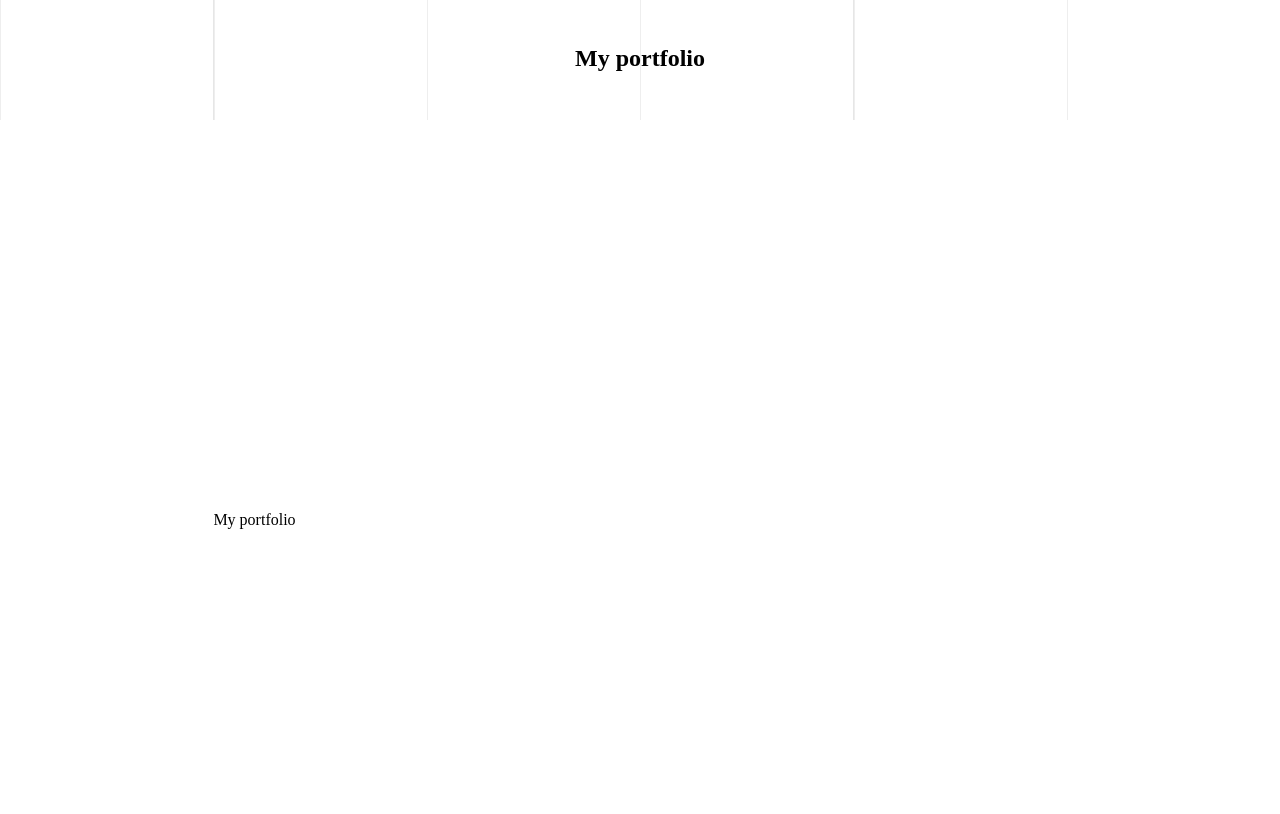
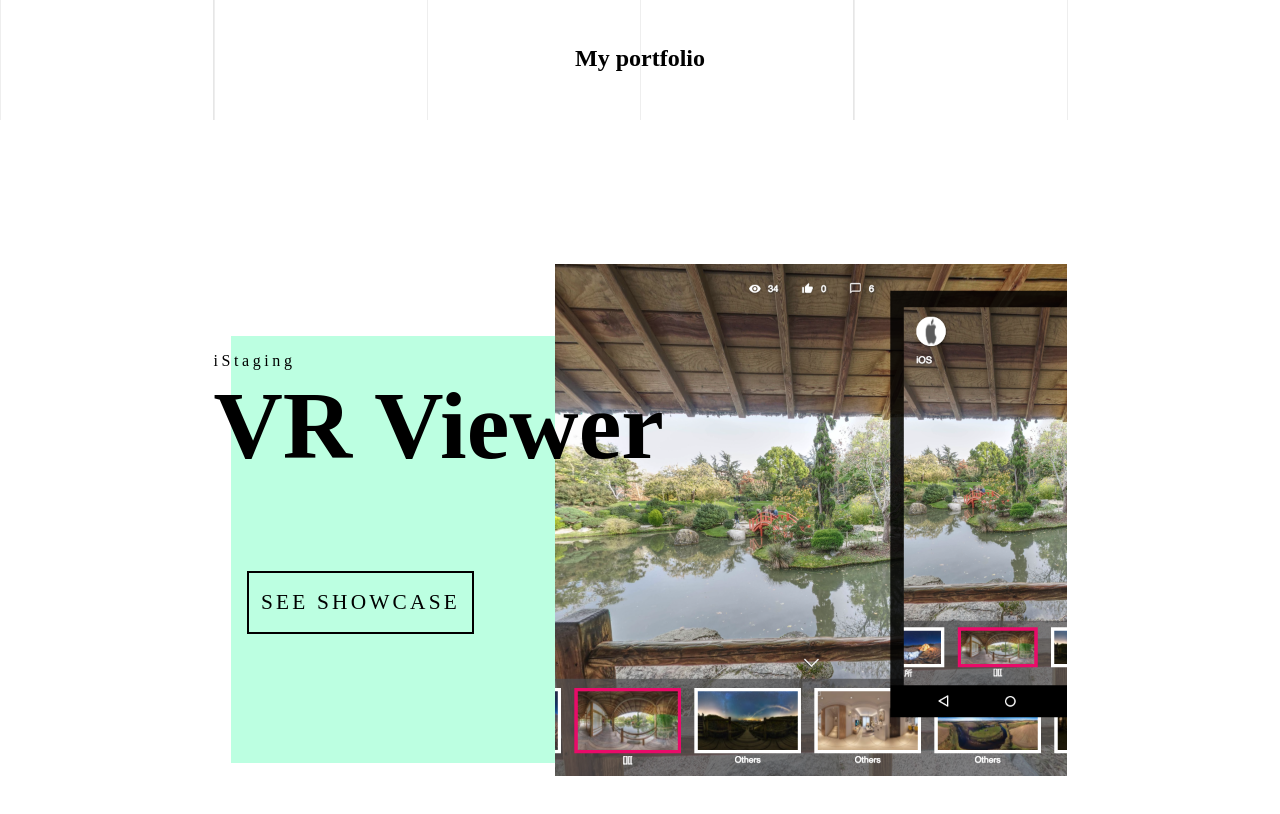
Before and after one commit to jason90929/jason-tseng-website-2019, a React (Create React App) app: page / in a window 1280 px wide. Shown: the part 680-1494 px from the top of the page. Built offline with nearby package versions, Linux system fonts and the light colour scheme; a web font is replaced by a local one.

Commit message:
Create portfolio component

```diff
--- a/src/components/Icon/Icon.js
+++ b/src/components/Icon/Icon.js
@@ -14,6 +14,7 @@ class Icon extends Component {
     className: PropTypes.string,
     width: PropTypes.string,
     height: PropTypes.string,
+    style: PropTypes.object,
     hasLazyload: PropTypes.bool
   }
 
@@ -22,6 +23,7 @@ class Icon extends Component {
     className: '',
     width: '20px',
     height: '20px',
+    style: {},
     hasLazyload: false
   }
 
@@ -91,7 +93,8 @@ class Icon extends Component {
           backgroundImage,
           backgroundSize,
           width,
-          height
+          height,
+          ...this.props.style
         }}
         data-src={dataSrc}
       >
--- a/src/container/Area/SecondArea.js
+++ b/src/container/Area/SecondArea.js
@@ -1,12 +1,14 @@
 import React, { Component } from 'react'
 import Area from './Area'
+import Portfolio from '../Portfolio/Portfolio'
 import './second-area.scss'
 
 class SecondArea extends Component {
   render () {
     return (
       <Area className="second-area">
-        My portfolio
+        <Portfolio>
+        </Portfolio>
       </Area>
     )
   }
--- a/src/container/Area/area.scss
+++ b/src/container/Area/area.scss
@@ -1,6 +1,6 @@
 .area {
   position: relative;
-  margin: 0 16.67vw;
-  width: 66.67vw;
+  margin: 0 16.67%;
+  width: 66.67%;
   min-height: 100vh;
 }
--- /dev/null
+++ b/src/container/Portfolio/Portfolio.js
@@ -0,0 +1,39 @@
+import React, { Component } from 'react'
+import Btn from '../../components/Btn/Btn'
+import Icon from '../../components/Icon/Icon'
+import vrViewerImage from '../../assets/images/portfolio/iStaging-VR-Viewer.png'
+import './portfolio.scss'
+import FullCenter from '../../components/FullCenter/FullCenter'
+import Stroke from '../../components/Effects/Stroke'
+
+class Portfolio extends Component {
+  render () {
+    return (
+      <FullCenter className="portfolio">
+        <div className="portfolio-content">
+          <p className="portfolio-content-text">iStaging</p>
+          <h1 className="portfolio-content-title">VR Viewer</h1>
+          <div className="portfolio-btn-position">
+            <Btn className="btn-no-default">
+              <Stroke className="portfolio-btn-stroke-padding">
+                <p className="portfolio-btn-text">SEE SHOWCASE</p>
+              </Stroke>
+            </Btn>
+          </div>
+        </div>
+        <div className="portfolio-color-block"></div>
+        <figure className="portfolio-figure">
+          <Icon
+            className="portfolio-image"
+            height="100%"
+            width="100%"
+            style={{ backgroundSize: 'cover' }}
+            image={vrViewerImage}>
+          </Icon>
+        </figure>
+      </FullCenter>
+    )
+  }
+}
+
+export default Portfolio
--- /dev/null
+++ b/src/container/Portfolio/portfolio.scss
@@ -0,0 +1,59 @@
+.portfolio {
+  position: relative;
+  display: flex;
+}
+
+.portfolio-content {
+  position: absolute;
+  top: 0;
+  left: 0;
+  margin-top: 5.5em;
+  width: 65%;
+  z-index: 1;
+}
+
+.portfolio-content-text {
+  letter-spacing: .225em;
+}
+
+.portfolio-content-title {
+  font-size: 6em;
+}
+
+.portfolio-btn-position {
+  margin: 5.6em 2.1em;
+}
+
+.portfolio-btn-stroke-padding {
+  padding: 1.3em .9em;
+}
+
+.portfolio-btn-text {
+  font-size: 1.6em;
+  letter-spacing: .15em;
+}
+
+.portfolio-figure {
+  display: flex;
+  margin-left: auto;
+  width: 60%;
+}
+
+.portfolio-image {
+  position: relative;
+  padding-bottom: 100%;
+  width: 100%;
+  height: 0;
+}
+
+.portfolio-color-block {
+  position: absolute;
+  top: 0;
+  left: 0;
+  margin-top: 4.5em;
+  margin-left: 1.1em;
+  width: 50%;
+  padding-bottom: 50%;
+  background-color: #bcffe1;
+  z-index: -1;
+}
```
Also changed, not shown: src/assets/images/portfolio/iStaging-VR-Viewer.png (added).
